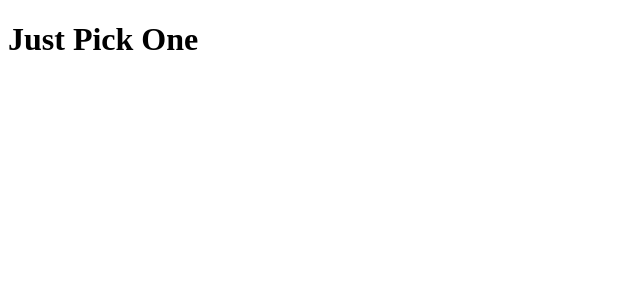
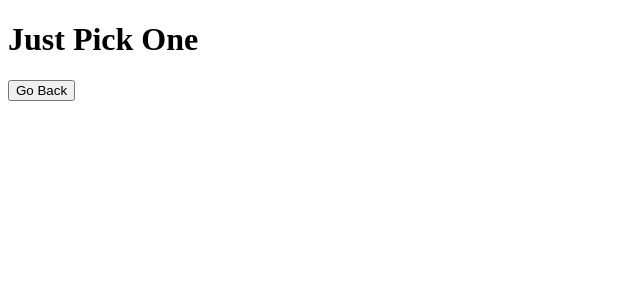
Before and after one commit to idrisimo/fp-Just-pick-one, a React app in the folder client/: page /WaitingRoom in a window 1280 px wide. Shown: the top 300 px of the page, without its empty margins (0-640 px from the left). Built offline with nearby package versions, Linux system fonts and the light colour scheme.

Commit message:
waiting room

```diff
--- a/client/src/pages/WaitingRoom/index.js
+++ b/client/src/pages/WaitingRoom/index.js
@@ -1,9 +1,13 @@
 import React from "react";
+import { BackButton } from "../../components";
 
 export function WaitingRoom() {
 
     return(
         <>
+
+
+        <BackButton />
         </>
     )
 }
```
